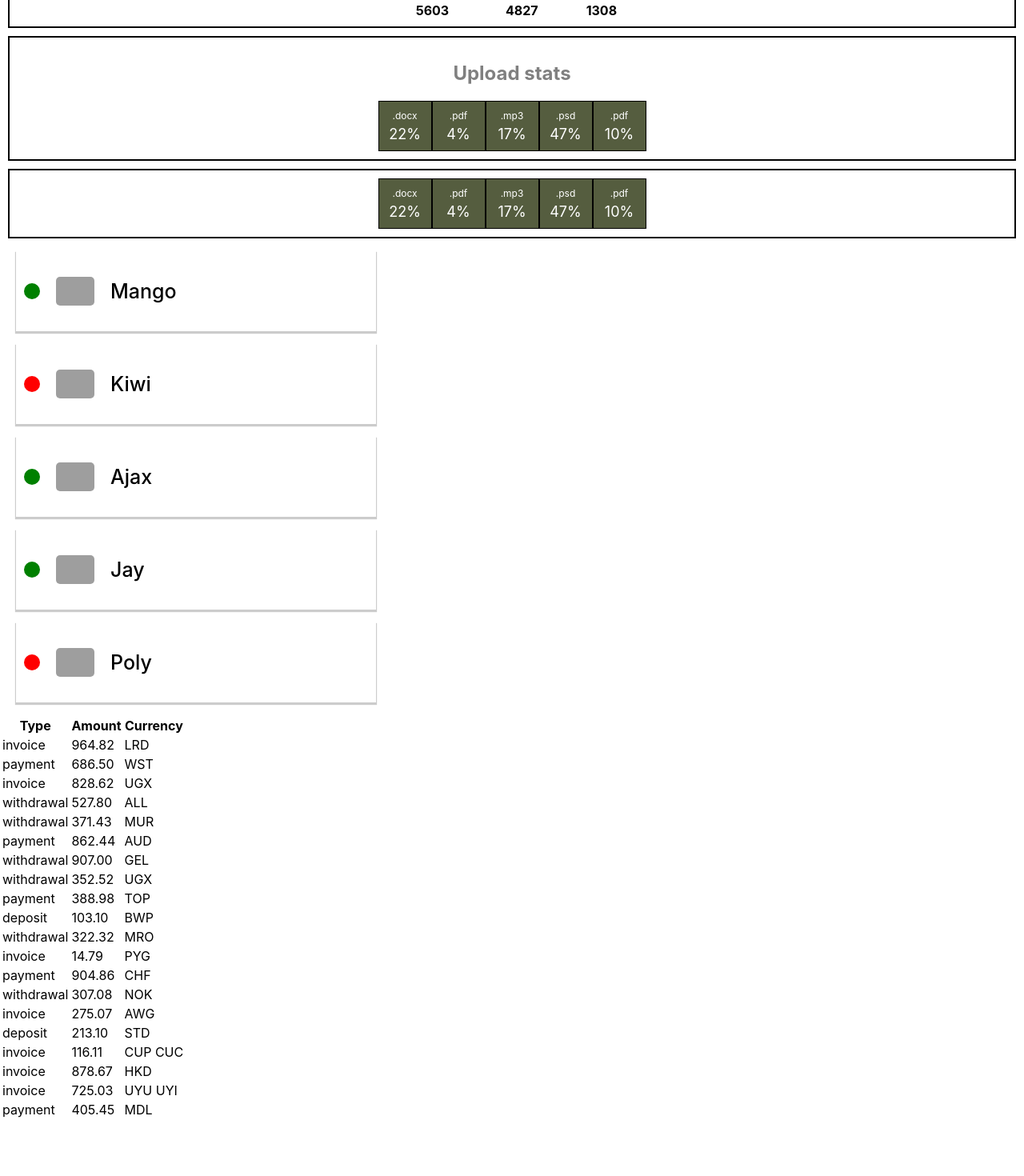
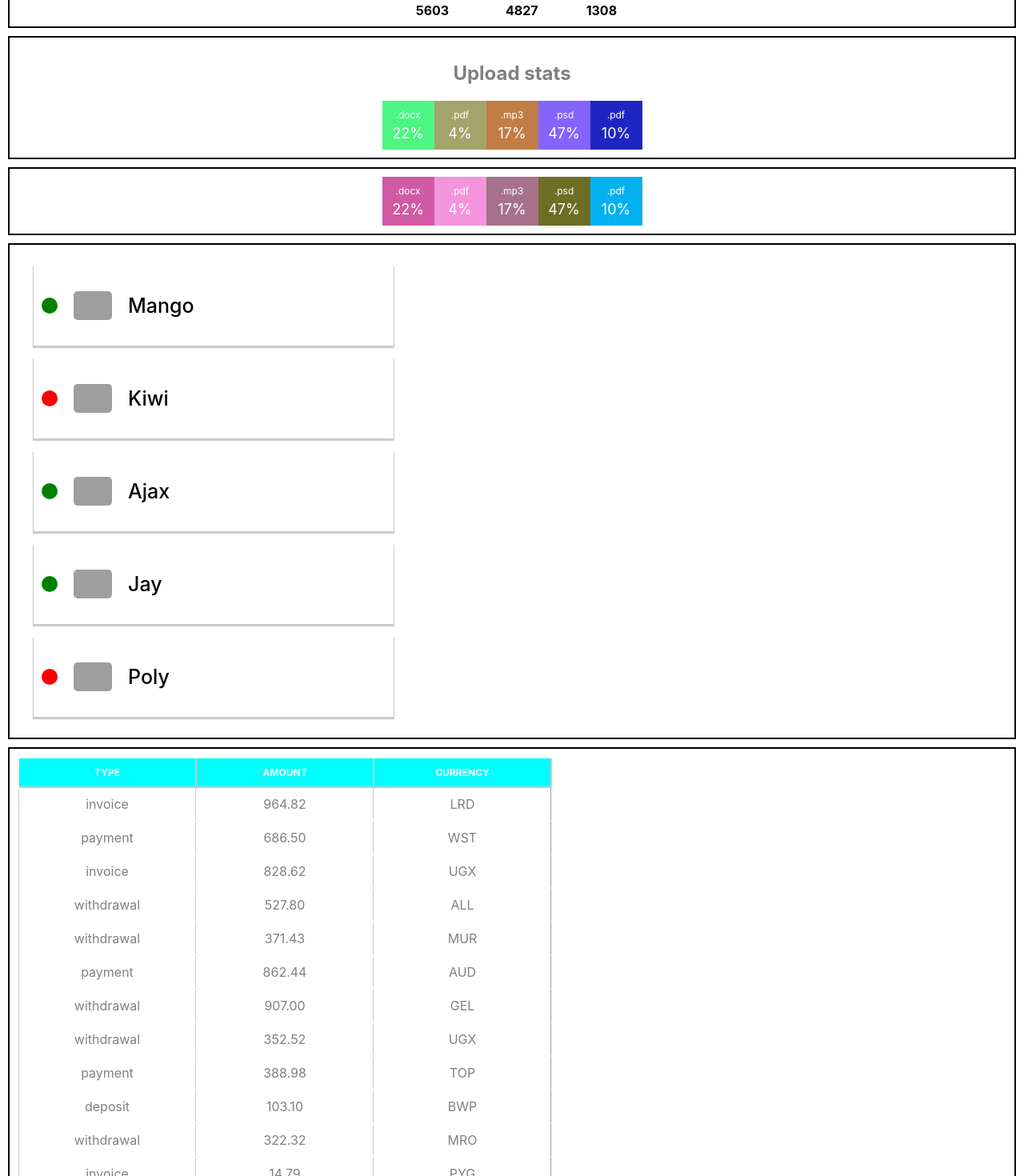
Before and after one commit to Dessed/goit-react-hw-01-components, a React (Create React App) app: page / in a window 1280 px wide. Shown: the part 260-1730 px from the top of the page at 80% size. Before the commit the page ends 1660 px from the top, so only its background shows below. Built offline with nearby package versions, Linux system fonts and the light colour scheme; grey boxes are pictures that could not be loaded.

Commit message:
Task 1 full completed

```diff
--- a/src/components/FriendList/FriendList.jsx
+++ b/src/components/FriendList/FriendList.jsx
@@ -1,10 +1,10 @@
 import {FriendListItem} from './FriendListItem';
 import friends from 'friend-list/friends';
-import { CardsList } from 'components/FriendList/FriendList.styled'
+import { Section, CardsList } from 'components/FriendList/FriendList.styled'
 
 export const FriendList =  ({ friends }) => {
     return (
-        <section>
+        <Section>
         {friends.map(friend =>
             <CardsList key={friend.id}>
                 <FriendListItem
@@ -14,7 +14,7 @@ export const FriendList =  ({ friends }) => {
                 />
             </CardsList>
             )}
-        </section>
+        </Section>
 
     )
 }
--- a/src/components/FriendList/FriendList.styled.js
+++ b/src/components/FriendList/FriendList.styled.js
@@ -1,4 +1,10 @@
 import styled from 'styled-components';
+
+export const Section = styled.section`
+    margin: 10px;
+    padding: 10px;
+    border: black solid 2px;
+`;
 
 export const CardsList = styled.ul`
    width: 450px;
--- a/src/components/Statistics/Statistics.jsx
+++ b/src/components/Statistics/Statistics.jsx
@@ -1,6 +1,6 @@
 import { Section, Title, StatList, StatItem, StatLabel, Statpercentage } from 'components/Statistics/Statistics.styled';
 
-export function Statistics ({ title, stats }) {
+export function Statistics ({ title, stats, id }) {
     return (
         <Section>
             {title ? <Title>{title}</Title> : ''}
--- a/src/components/Statistics/Statistics.styled.js
+++ b/src/components/Statistics/Statistics.styled.js
@@ -20,36 +20,24 @@ export const StatList = styled.ul`
     padding: 0;
 `;
 
+
+function getRandomColor() {
+    let letters = '0123456789ABCDEF';
+    let color = '#';
+    for (let i = 0; i < 6; i++) {
+      color += letters[Math.floor(Math.random() * 16)];
+    }
+    console.log(color);
+    return color;
+  }
+
 export const StatItem = styled.li`
     display: flex;
     flex-direction: column;
-    border: black solid 1px;
     width: 45px;
     padding: 10px;
-    background-color: ${random_bg_color()};
-
-    :nth-of-type() {
-        background-color: ${random_bg_color()};
-    };
+    background-color: ${getRandomColor};
 `;
-
-function random_bg_color() {
-    const x = Math.floor(Math.random() * 256);
-    const y = Math.floor(Math.random() * 256);
-    const z = Math.floor(Math.random() * 256);
-    let bgColor = "rgb(" + x + "," + y + "," + z + ")";
-
-    return bgColor;
-    }
-
-    // function getRandomColor() {
-    //     var letters = '0123456789ABCDEF';
-    //     var color = '#';
-    //     for (var i = 0; i < 6; i++) {
-    //         color += letters[Math.floor(Math.random() * 16)];
-    //     }
-    //     return color;
-    // }
 
 export const StatLabel = styled.span`
     font-size: 12px;
--- a/src/components/TransactionHistory/TransactionHistory.jsx
+++ b/src/components/TransactionHistory/TransactionHistory.jsx
@@ -1,24 +1,26 @@
+import { Section, TableHeader, TableString, TableBody } from 'components/TransactionHistory/TransactionHistory.styled'
+
 export const TransactionHistory = ({ items }) => {
     return (
-        <section>
-                    <table className="transaction-history">
+        <Section>
+                    <table>
                         <thead>
                             <tr>
-                            <th>Type</th>
-                            <th>Amount</th>
-                            <th>Currency</th>
+                            <TableHeader>Type</TableHeader>
+                            <TableHeader>Amount</TableHeader>
+                            <TableHeader>Currency</TableHeader>
                             </tr>
                         </thead>
-                        <tbody>
+                        <TableBody>
                         {items.map(item =>
                             <tr key={item.id}>
-                            <td>{item.type}</td>
-                            <td>{item.amount}</td>
-                            <td>{item.currency}</td>
+                            <TableString>{item.type}</TableString>
+                            <TableString>{item.amount}</TableString>
+                            <TableString>{item.currency}</TableString>
                             </tr>
                         )}
-                        </tbody>
+                        </TableBody>
                     </table>
-        </section>
+        </Section>
     )
 }
--- /dev/null
+++ b/src/components/TransactionHistory/TransactionHistory.styled.js
@@ -0,0 +1,28 @@
+import styled from 'styled-components';
+
+export const Section = styled.section`
+    margin: 10px;
+    padding: 10px;
+    border: black solid 2px;
+`;
+
+export const TableHeader = styled.th`
+    width: 200px;
+    padding: 10px;
+    text-transform: uppercase;
+    font-size: 12px;
+    box-shadow: 1px 1px 1px 1px rgba(0, 0, 0, 0.2);
+    color: white;
+    background-color: aqua;
+`;
+
+export const TableBody = styled.tbody`
+    box-shadow: -1px 1px  0 rgba(0, 0, 0, 0.2), 1px 0 1px rgba(0, 0, 0, 0.2);
+`;
+
+export const TableString = styled.td`
+    text-align: center;
+    color: gray;
+    box-shadow: 1px 0 0 0 rgba(0, 0, 0, 0.2);
+    padding: 10px;
+`;
```
